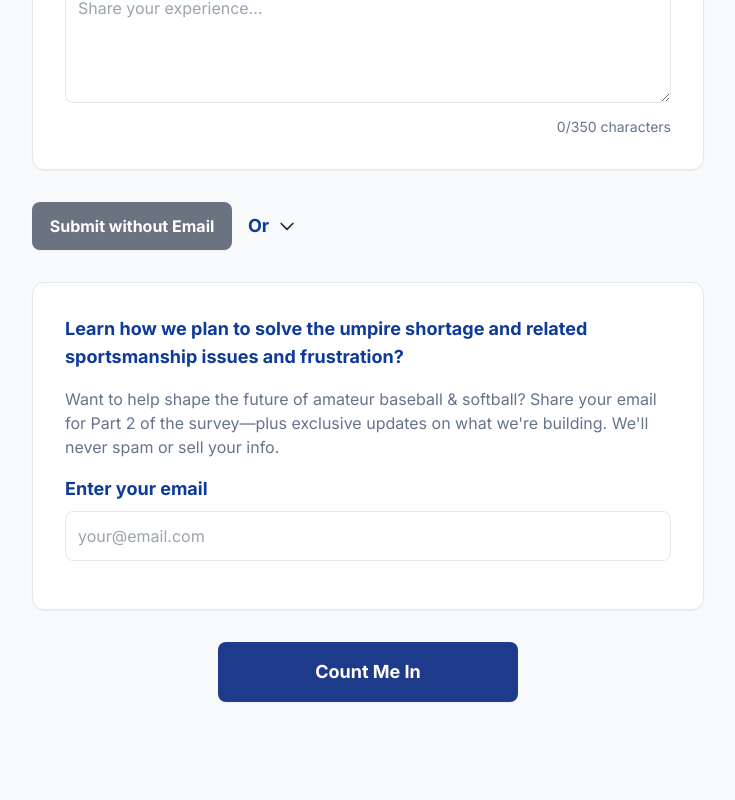
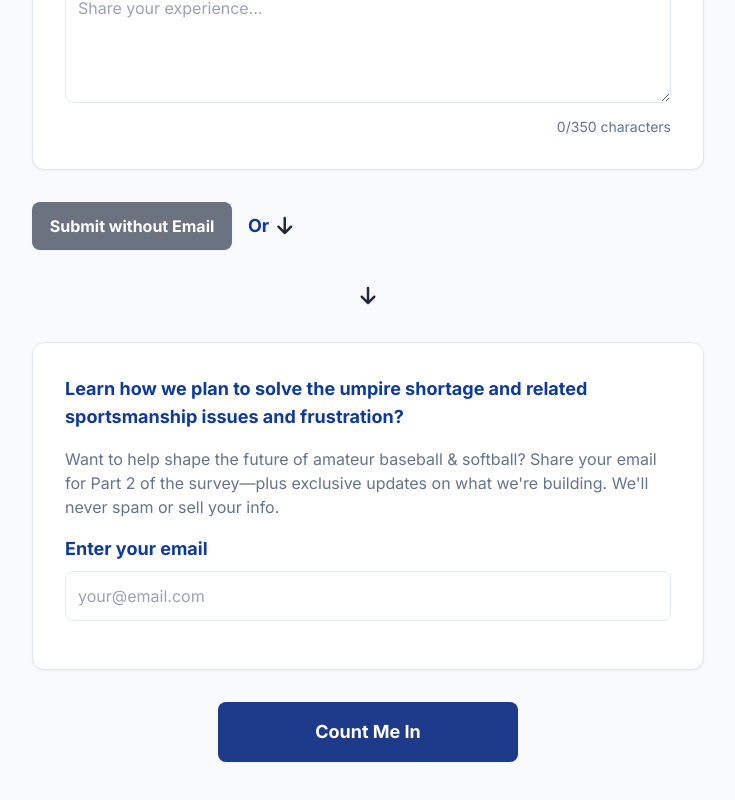
Before and after one commit to robreganSF/youth-survey, a React (Vite) app: page / in a window 1280 px wide. Shown: the part 946-1746 px from the top of the page, without its empty margins (272-1007 px from the left). Before the commit the page ends 1696 px from the top, so only its background shows below. Built offline with nearby package versions, Linux system fonts and the light colour scheme.

Commit message:
bigger arrow

```diff
--- a/components/SurveyForm.tsx
+++ b/components/SurveyForm.tsx
@@ -170,21 +170,12 @@ function SurveyForm() {
             </button>
             <div className="flex items-center gap-2">
               <span className="text-lg font-bold text-foreground">Or</span>
-              <svg
-                className="w-5 h-5 text-primary"
-                fill="none"
-                stroke="currentColor"
-                viewBox="0 0 24 24"
-                xmlns="http://www.w3.org/2000/svg"
-              >
-                <path
-                  strokeLinecap="round"
-                  strokeLinejoin="round"
-                  strokeWidth={2}
-                  d="M19 9l-7 7-7-7"
-                />
-              </svg>
+              <i className="fas fa-arrow-down text-primary text-xl"></i>
             </div>
+          </div>
+
+          <div className="flex justify-center">
+            <i className="fas fa-arrow-down text-primary text-xl"></i>
           </div>
 
           {/* Email Section - Full Width */}
--- a/index.html
+++ b/index.html
@@ -7,6 +7,7 @@
     <link rel="preconnect" href="https://fonts.googleapis.com">
     <link rel="preconnect" href="https://fonts.gstatic.com" crossorigin>
     <link href="https://fonts.googleapis.com/css2?family=Inter:wght@400;500;600;700&display=swap" rel="stylesheet">
+    <link rel="stylesheet" href="https://cdnjs.cloudflare.com/ajax/libs/font-awesome/6.5.1/css/all.min.css" integrity="sha512-DTOQO9RWCH3ppGqcWaEA1BIZOC6xxalwEsw9c2QQeAIftl+Vegovlnee1c9QX4TctnWMn13TZye+giMm8e2LwA==" crossorigin="anonymous" referrerpolicy="no-referrer" />
     <title>Survey App</title>
     <base href="/" />
   </head>
```
